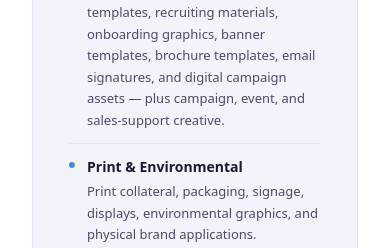
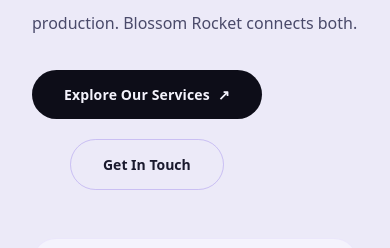
Before and after one commit to alexiastandish/blossomrocket, a Next.js app: page / in a window 390 px wide. Shown: the part 2478-2726 px from the top of the page. Built offline with nearby package versions, Linux system fonts and the light colour scheme; no server answers; a web font is replaced by a local one.

Commit message:
reduced homepage content

```diff
--- a/app/page.tsx
+++ b/app/page.tsx
@@ -92,7 +92,7 @@
           <HomeHeroVideo />
         </div>
       </SectionLayout>
-      <div className="bg-white px-[clamp(32px,7vw,100px)] pb-[clamp(80px,11vw,160px)]">
+      {/* <div className="bg-white px-[clamp(32px,7vw,100px)] pb-[clamp(80px,11vw,160px)]">
         <CardList
           items={[
             {
@@ -127,12 +127,28 @@
             },
           ]}
         />
-      </div>
+      </div> */}
       <SectionLayout
         id="home--the-blossom-rocket-difference"
         theme="brandSoft"
         eyebrow="The Blossom Rocket Difference"
         cols={[3, 5]}
+        ctaSlot={
+          <CTASlots
+            theme="neutral"
+            ctas={[
+              {
+                label: "Explore Our Services",
+                href: "/services",
+                variant: "primary",
+              },
+              {
+                label: "Get In Touch",
+                variant: "outline",
+              },
+            ]}
+          />
+        }
         heading={
           <>
             Brand Strategy Meets{" "}
@@ -211,7 +227,7 @@
       >
         <SelectedWork items={selectedWork} />
       </SectionLayout>
-      <FrameworkSection />
+      {/* <FrameworkSection /> */}
       {/* TODO */}
       {/* <WhatIsSection />
       <WhySection /> */}
@@ -220,7 +236,7 @@
         eyebrow="Brand & Design Services"
         heading={
           <>
-            Everything You Need to{" "}
+            Every Creative Service You Need to{" "}
             <em className="grad-text not-italic">Build, Launch & Scale</em> Your
             Brand.
           </>
@@ -229,7 +245,7 @@
         items={featureServices}
         id="home--feature-services"
       />
-      <DiffBand />
+      {/* <DiffBand /> */}
 
       <FeatureGrid
         theme="neutral"
```
